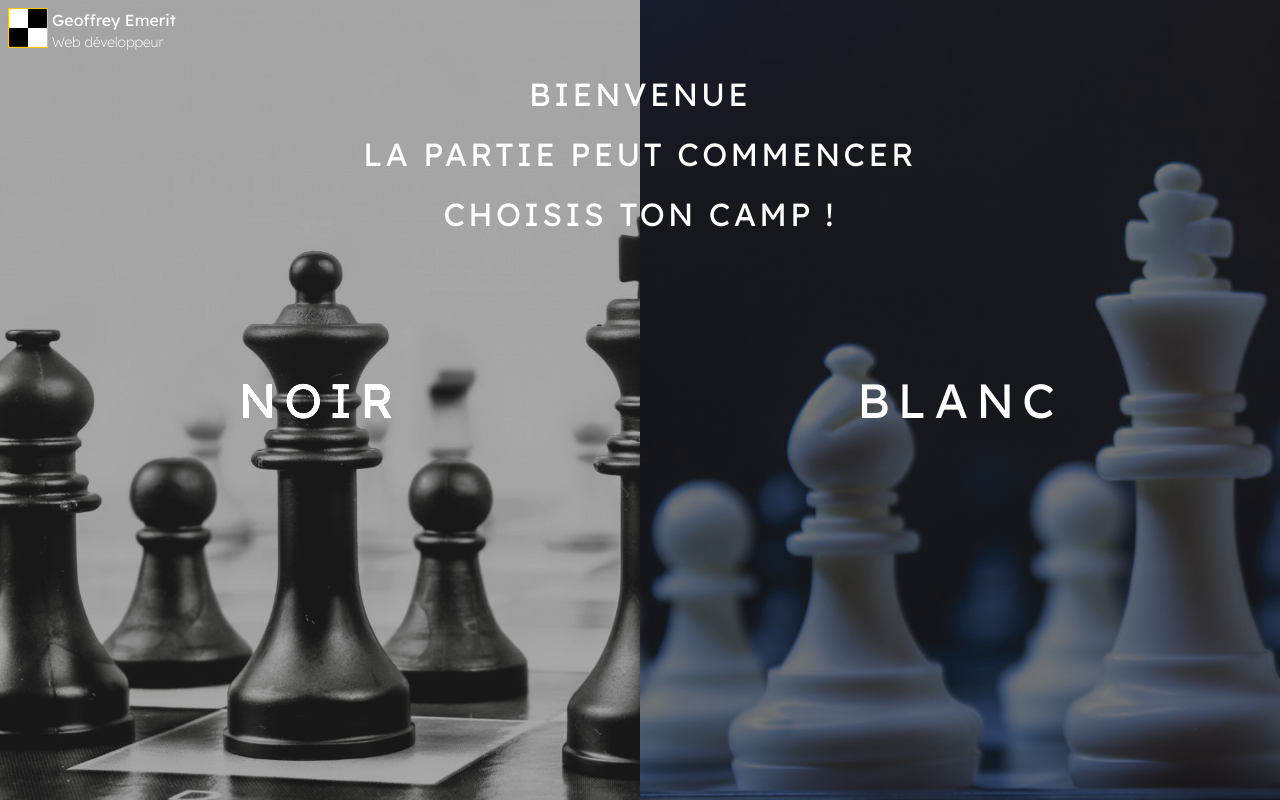
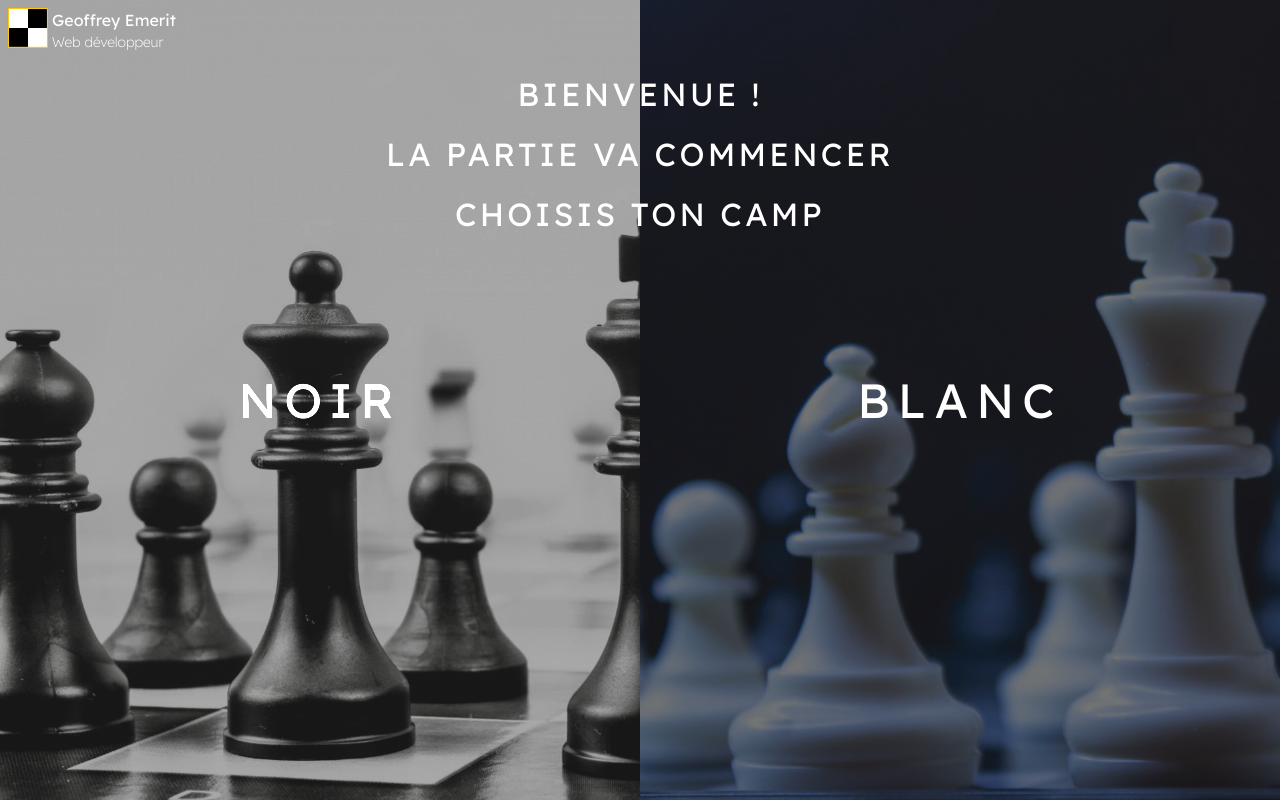
Before and after one commit to geoffreyemerit/geoffreyemerit-portfolio, a React (Vite) app: page / in a window 1280 px wide. Built offline with nearby package versions, Linux system fonts and the light colour scheme.

Commit message:
spelling mistakes

```diff
--- a/data/aboutMeArray.js
+++ b/data/aboutMeArray.js
@@ -3,7 +3,7 @@ const aboutMeArray = [
     id: 0,
     name: "Just Me",
     link: "./assets/aboutMe/me.png",
-    desc: `Vous l'aurez compris je suis joueur d'echecs depuis petit ! Hormis cette info... J'ai 28ans, j'habite au Pays Basque et suis maintenant un développeur web junior après plus de 6ans dans l'immobilier. Je souhaite devenir un développeur sur qui on peut compter à 200%.`,
+    desc: `Vous l'aurez compris je suis joueur d'echecs depuis tout petit ! Hormis cette info... J'ai 28 ans, j'habite au Pays Basque et je suis maintenant un développeur web junior après plus de 6 ans dans l'immobilier. Je souhaite devenir un développeur sur qui on peut compter à 200%.`,
   },
   {
     id: 1,
@@ -15,7 +15,7 @@ const aboutMeArray = [
     id: 2,
     name: "En formation",
     link: "./assets/aboutMe/enformation.jpg",
-    desc: "J'ai choisi la Wild Code School pour démarrer cette folle aventure. Chaque jour j'apprend de nouvelles choses et j'adore ça ! Je ne vois pas les heures passer quand je code, j'ai l'envie de progresser et d'apprendre toujours plus.",
+    desc: "J'ai choisi la Wild Code School pour démarrer cette folle aventure. Chaque jour j'apprends de nouvelles choses et j'adore ça ! Je ne vois pas les heures passer quand je code, j'ai l'envie de progresser et d'apprendre toujours plus.",
   },
   {
     id: 3,
--- a/data/portfolioArray.js
+++ b/data/portfolioArray.js
@@ -2,7 +2,8 @@ const portfolioArray = [
   {
     id: 0,
     title: "Jason et la toison d'or",
-    intro: "Projet personnel: Création de mon premier site web en autodidacte.",
+    intro:
+      "Entraînement personnel: Création de mon premier site web en autodidacte.",
     date: "Février 2022",
     images: [
       "./assets/portfolio/jason1.png",
@@ -61,7 +62,7 @@ const portfolioArray = [
       "./assets/portfolio/sqp2.png",
       "./assets/portfolio/sqp3.png",
     ],
-    desc: "Premier hackathon de 36h autour d'un thème ... l'écologie. Nous étions 4 étudiants pour développer Sauve Qui Peut, site web fictif de NFT au profit d'associations qui protègent notre planète. (Format desktop uniquement).",
+    desc: "Premier hackathon de 36h autour d'un thème ... l'écologie. Nous étions 4 étudiants pour développer Sauve Qui Peut, site web fictif de NFT au profit d'associations qui protègent notre planète. Une belle victoire à la clé face à plusieurs projets sur la même thématique. (Format desktop uniquement).",
     techs: ["./assets/portfolio/react.png", "./assets/portfolio/tailwind.png"],
     link: "https://sauvequipeut.vercel.app/",
     color: "#A7D570",
--- a/src/components/LandingHome.jsx
+++ b/src/components/LandingHome.jsx
@@ -25,13 +25,13 @@ const LandingHome = () => {
           <Typist.Delay ms={500} />
           <h2 className="z-10 w-[95%] absolute translate-x-[-50%] translate-y-[-50%] left-[50%] top-[50%] lg:w-[55rem] uppercase lg:-translate-x-[50%] lg:-translate-y-[50%] lg:top-[20%] lg:left-[50%] flex flex-col">
             <span className="z-10 flex justify-center self-center sm:tracking-widest pb-3 text-[1.4rem] w-[90%] text-secondary text-center sm:text-[2rem] lg:text-[2rem] uppercase">
-              Bienvenue
+              Bienvenue !
             </span>
             <span className="z-10 flex justify-center self-center sm:tracking-widest pb-3 text-[1.4rem] w-[90%] text-secondary text-center sm:text-[2rem] lg:text-[2rem] uppercase">
-              La partie peut commencer
+              La partie va commencer
             </span>
             <span className="z-10 flex justify-center self-center sm:tracking-widest pb-3 text-[1.4rem] w-full text-secondary text-center sm:text-[2rem] lg:text-[2rem] uppercase">
-              choisis ton camp !
+              Choisis ton camp
             </span>
           </h2>
         </Typist>
```
